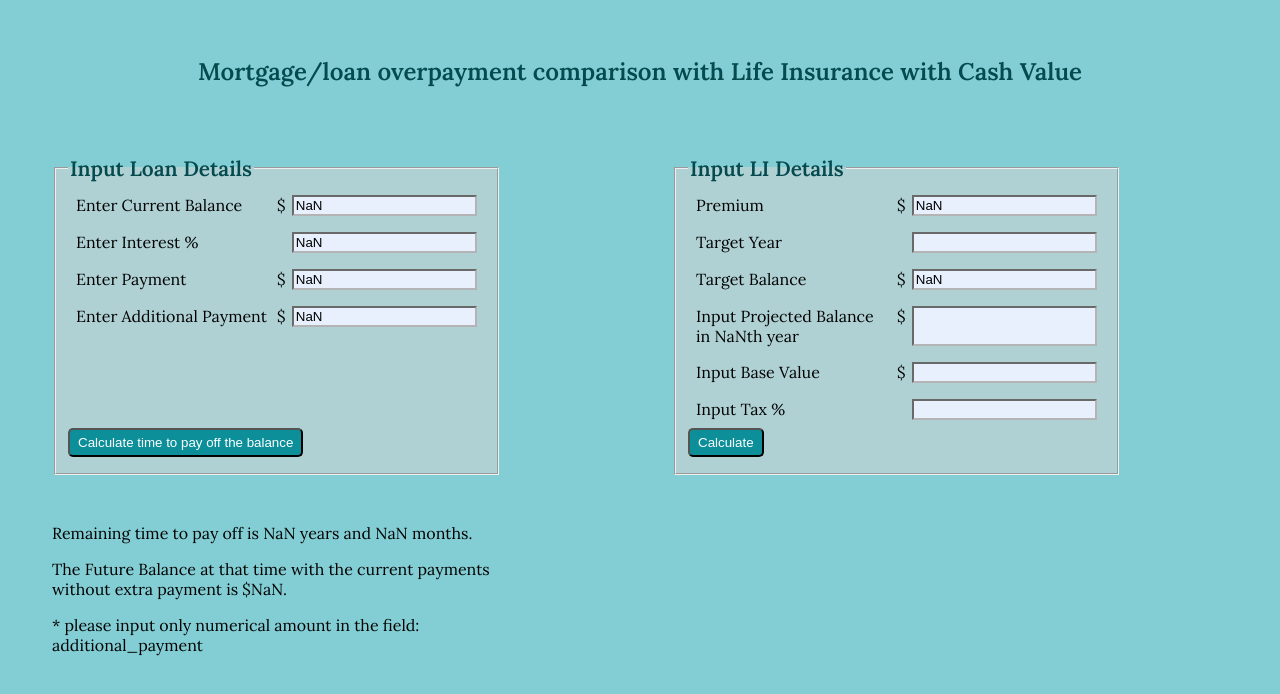
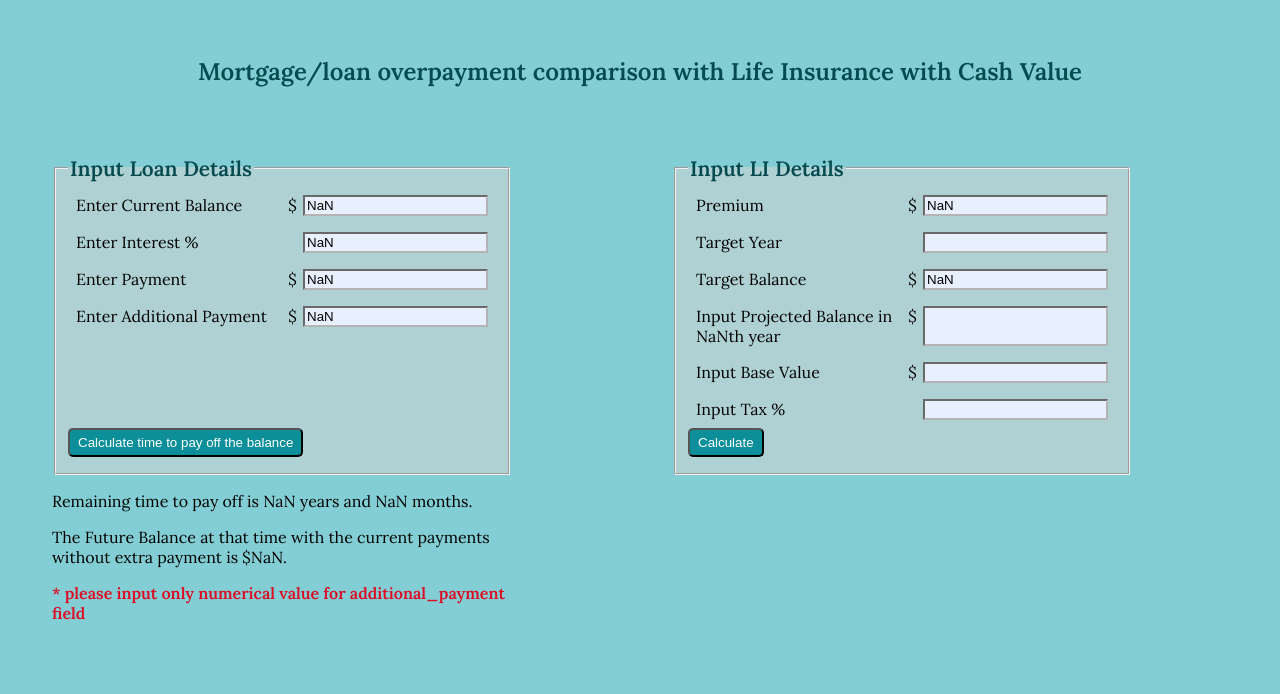
Before and after one commit to Svetanek/FinPlanning-concepts, a React (Create React App) app: page / in a window 1280 px wide. Both pictures are taken after typing "Sample", "Sample", "Sample", "Sample" into the empty fields and a click on the button "Calculate time to pay off the balance". Shown: the top 694 px of the page. Built offline with nearby package versions, Linux system fonts and the light colour scheme.

Commit message:
feat: more validations added and bugs corrected

```diff
--- a/package.json
+++ b/package.json
@@ -14,7 +14,6 @@
     "web-vitals": "^0.2.4"
   },
   "scripts": {
-    "scss": "node-sass --watch",
     "start": "react-scripts start",
     "build": "react-scripts build",
     "test": "react-scripts test",
--- a/src/components/Inputs/inputField1.js
+++ b/src/components/Inputs/inputField1.js
@@ -26,7 +26,7 @@ const LoanField1 = ({handleChange, handleSubmit, inputData, error}) => {
        </form>
        <div className='form-text'>
        {futBal? <div><p>Remaining time to pay off is {years} years and {months} months.</p><p>The Future Balance at that time with the current payments without extra payment is ${futBal}.</p> </div> : null}
-       {error? <div id='error' >{`* ${error}`}</div>: null}
+       {error? <p id='error' >* {error}</p>: null}
        </div>
       </div>
    )
--- a/src/components/Inputs/inputField2.js
+++ b/src/components/Inputs/inputField2.js
@@ -2,7 +2,6 @@ import React, {useState} from 'react';
 import FormInput from '../form-input/form-input.js'
 import {formStringToNum} from '../../utils'
 import './inputFields.styles.scss'
-// import {StyledError} from '../../components/container/container'
 
 
 
@@ -30,7 +29,7 @@ const LoanField2 = (props) =>  {
     let formattedVal = value;
     let message = '';
     if(isNaN(parseFloat(value))) {
-      message = `please input only numerical amount in the field: ${name}`
+      message = `please input only numerical value for ${name}`
     }
     setError(message)
 
--- a/src/components/Inputs/inputFields.styles.scss
+++ b/src/components/Inputs/inputFields.styles.scss
@@ -14,7 +14,7 @@
 
   .form {
     height: 20rem;
-    width: 80%;
+    width: 28.5rem;
 
     @media screen and (max-width: 1200px) {
       width: 100%;
@@ -51,15 +51,15 @@
     }
   }
   .form-text {
-    margin: 3rem 0;
-    width: 30rem;
+    height: 7.5rem;
+    width: 28.5rem;
     @media screen and (max-width: 1200px) {
       width: 100%;
     }
   }
-  .error {
+  #error {
     color: #dd0821;
-    padding-left: 1.5rem;
+    // padding-left: 1.5rem;
     font-weight: 600;
     @media screen and (max-width: 900px) {
       padding: 0.3rem;
--- a/src/components/container/container.js
+++ b/src/components/container/container.js
@@ -1,7 +1,7 @@
-import React, {useState} from 'react'
+import React, { useState} from 'react'
 import LoanField1 from '../Inputs/inputField1';
 import LoanField2 from '../Inputs/inputField2';
-import {calcTime, calcFutureBalance, formStringToNum} from '../../utils';
+import {calcTime, calcFutureBalance, formStringToNum, validate} from '../../utils';
 import styled from 'styled-components';
 const StyledMain = styled.div`
 display: flex;
@@ -23,14 +23,6 @@ color: #044a4f;
   padding: 0.3rem;
 }
 `
-// export const StyledError = styled.p`
-// color: #dd0821;
-// padding-left: 1.5rem;
-// font-weight: 600;
-// @media screen and (max-width: 900px) {
-//   padding: 0.3rem;
-// }
-// `
 const Container = () => {
 const [inputData, setData] = useState({
       loan: '',
@@ -49,12 +41,9 @@ const {balance, payment, interest, additional_payment} = inputData;
   const handleChange = (e) => {
     let { name, value } = e.target;
     let formattedVal = value;
-    let message = '';
-    if(isNaN(parseFloat(value))) {
-      message = `please input only numerical amount in the field: ${name}`
-    }
-
-    setError(message)
+    let lastInput = value[value.length - 1];
+    let message = validate(name, value, lastInput)
+    setError(message);
 
     if(value.length > 3) {
       while(value.includes(',')) {
@@ -65,6 +54,7 @@ const {balance, payment, interest, additional_payment} = inputData;
       formattedVal = parseFloat(value).toLocaleString('en');
     }
     setData({ ...inputData, [name]: formattedVal });
+    console.log("Error=", error)
   }
 
   const handleSubmit = async (e) => {
@@ -75,10 +65,7 @@ const {balance, payment, interest, additional_payment} = inputData;
     const balanceNum = formStringToNum(balance);
     const interestNum = formStringToNum(interest) * 0.01/12;
     const time = calcTime(balanceNum, interestNum, totalPay);
-    let futureBal = 0;
-      futureBal =  calcFutureBalance(balanceNum, paymentNum, interestNum, time);
-
-    // const futureBal =  calcFutureBalance(balanceNum, paymentNum, interestNum, time);
+    const futureBal =  calcFutureBalance(balanceNum, paymentNum, interestNum, time);
     await setData({...inputData,
       timeLeft: time,
       futureBalance: futureBal}
--- a/src/utils.js
+++ b/src/utils.js
@@ -15,8 +15,6 @@ export const calcFutureBalance = (balance, payment, interest, timeLeft) => {
   // let roundedFutBalance = Math.round(futBal * 100) /100;
   let roundedFutBalance = Math.round(futBal);
   let futBalString = roundedFutBalance.toLocaleString('en');
-
-
   return futBalString;
 }
    //ALTERNATIVE
@@ -25,3 +23,11 @@ export const formatStr = (str) => parseFloat(str).toLocaleString('en');
 
 
 export const formStringToNum = (str) => parseFloat(str.replace(/,/g, ''))
+
+export const validate = (name, value, lastInput) => {
+  let message = ''
+  if(value && isNaN(parseInt(lastInput)) && lastInput !== ".") {
+    message = `please input only numerical value for ${name} field`;
+  }
+  return message;
+}
```
Also changed, not shown: 1 other file (tests, documents, lock files or other folders).
